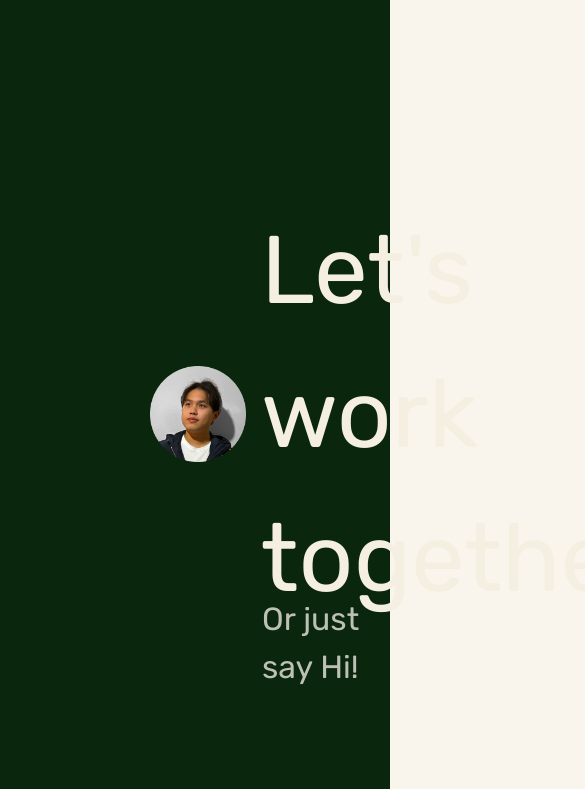
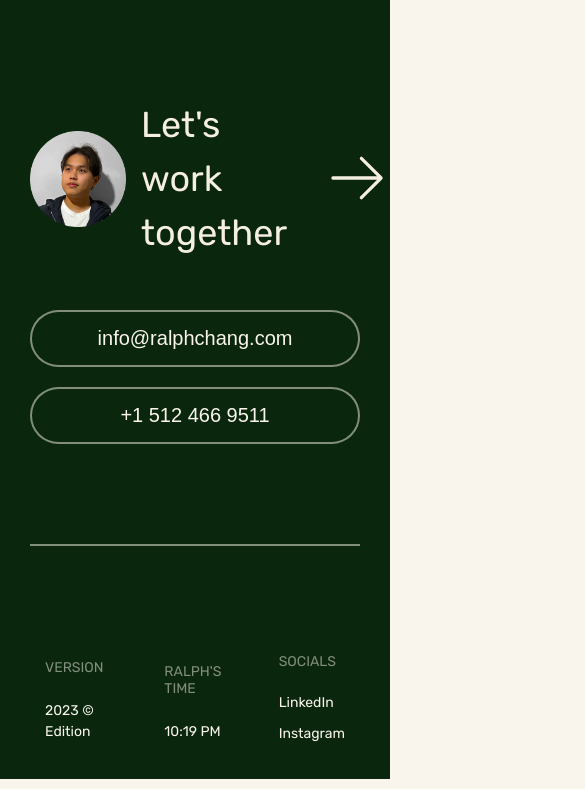
Before and after one commit to Ralph0210/portfoliov1, a Next.js app: page /work in a window 390 px wide. Shown: the part 926-1715 px from the top of the page, 585 px wide, since content can reach past the window. Built offline with nearby package versions, Linux system fonts and the light colour scheme.

Commit message:
footer responsive

```diff
--- a/app/components/Footer/Footer.js
+++ b/app/components/Footer/Footer.js
@@ -6,7 +6,7 @@ import { Icon } from "@iconify/react";
 import Link from "next/link";
 import { useInView } from "framer-motion";
 
-const email = "ralphchang@utexas.edu";
+const email = "info@ralphchang.com";
 const number = "+1 512 466 9511";
 
 const Footer = ({ isInView4 }) => {
@@ -106,7 +106,7 @@ const Footer = ({ isInView4 }) => {
         </div>
         <div className={styles.socials}>
           <span>SOCIALS</span>
-          <div style={{ display: "flex", gap: "1rem", flexDirection: "row" }}>
+          <div className={styles.socialsContainer}>
             <Link
               href="https://www.linkedin.com/in/ralph-chang-5a49811a3/"
               target="_blank"
--- a/app/components/Footer/Footer.module.css
+++ b/app/components/Footer/Footer.module.css
@@ -117,7 +117,7 @@
     padding: 0.7rem 1.5rem;
 }
 
-.footerBottom div{
+.footerBottom > div{
     display: flex;
     flex-direction: column;
     gap: 1rem;
@@ -130,3 +130,107 @@
 .contactsCard{
 
 }
+
+.socialsContainer{
+    display: flex;
+    gap: 1rem;
+    flex-direction: row;
+}
+
+@media (max-width: 1024px){
+    .cta{
+        font-size: 4.8rem;
+    }
+
+    .arrow{
+        font-size: 10rem;
+    }
+    .footerContainer{
+        min-height: auto;
+    }
+
+}
+
+@media (max-width: 768px){
+    .cta{
+        font-size: 3.6rem;
+    }
+
+    .footercta{
+        margin: 20rem 5rem 0 5rem;
+    }
+    .sayHi{
+        font-size: 3rem;
+        padding-left: 16rem;
+    }
+    .contacts button{
+        padding: 3rem 2rem;
+    }
+}
+
+@media (max-width: 430px){
+    .cta{
+        font-size: 3.6rem;
+    }
+
+    .footercta{
+        margin: 10rem 0rem 0 0rem;
+        /* flex-direction: column; */
+        width: 100%;
+        height: auto;
+        position: relative;
+    }
+    .arrow{
+        /* position: absolute; */
+        font-size: 7rem;
+        left: 0;
+        top: 0;
+    }
+    .sayHi{
+        display: none;
+        font-size: 2.4rem;
+        padding-left: 1rem;
+        padding-top: 1rem;
+    }
+    .contacts button{
+        padding: 1.5rem 1.5rem;
+    }
+
+    .contacts{
+        flex-direction: column;
+        gap: 2rem;
+        padding-top: 5rem;
+        padding: 0rem;
+    }
+
+    .socialsContainer{
+        flex-direction: column;
+        gap: 0rem;
+    }
+
+    .footerBottom p{
+        color: var(--background-color);
+        font-size: 1.4rem;
+        position: relative;
+        padding: 0.7rem 1.5rem;
+    }
+
+    .footerBottom a{
+        color: var(--background-color);
+        font-size: 1.4rem;
+        position: relative;
+        padding: 0.7rem 1.5rem;
+    }
+
+    .footerBottom span{
+        color: var(--border-alpha);
+        font-size: 1.4rem;
+        padding: 0.7rem 1.5rem;
+    }
+
+    .footerBottom{
+        align-items: flex-end;
+        gap: 1rem;
+    }
+
+}
```
Also changed, not shown: app/components/Intro/Intro.js (+1 -20 lines).
